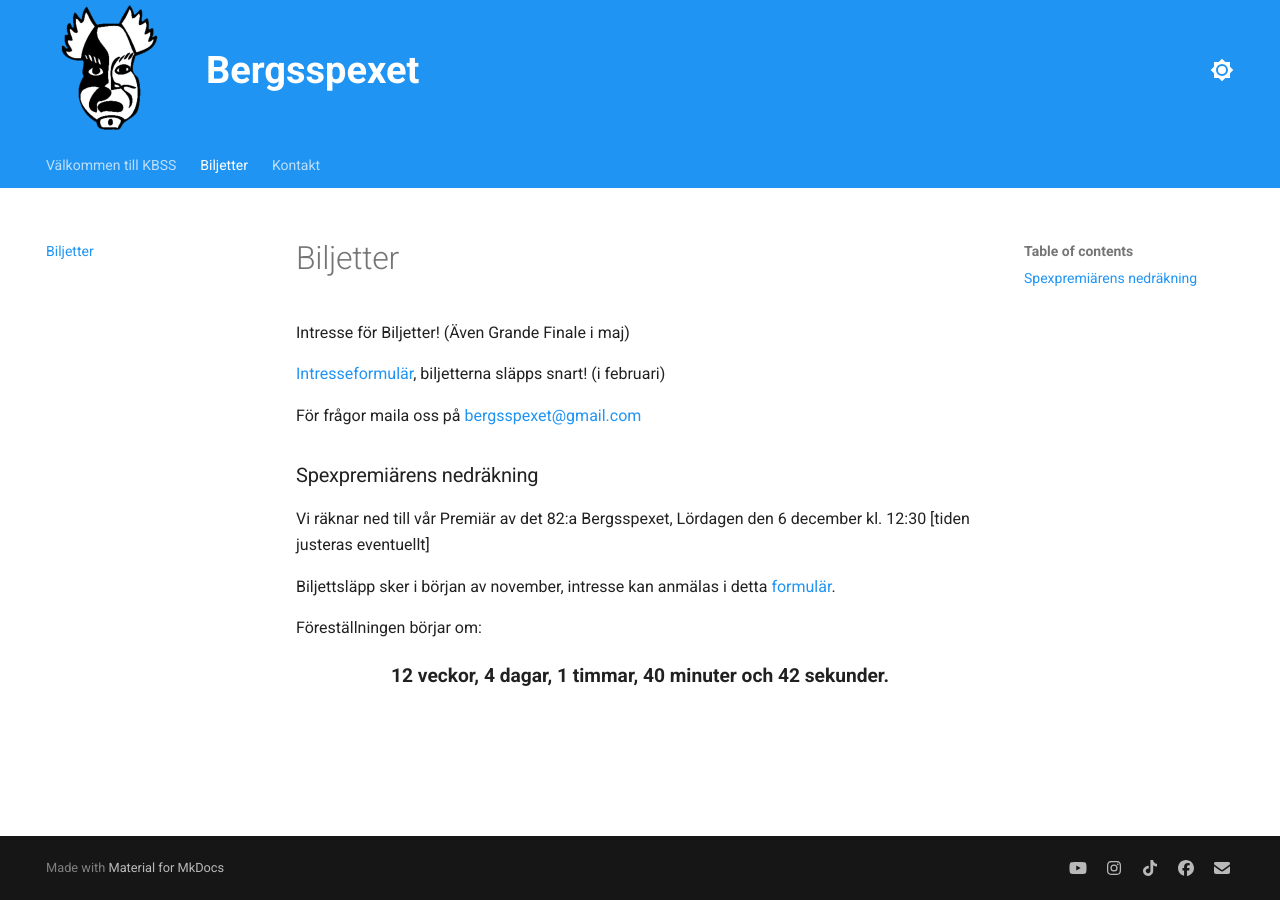
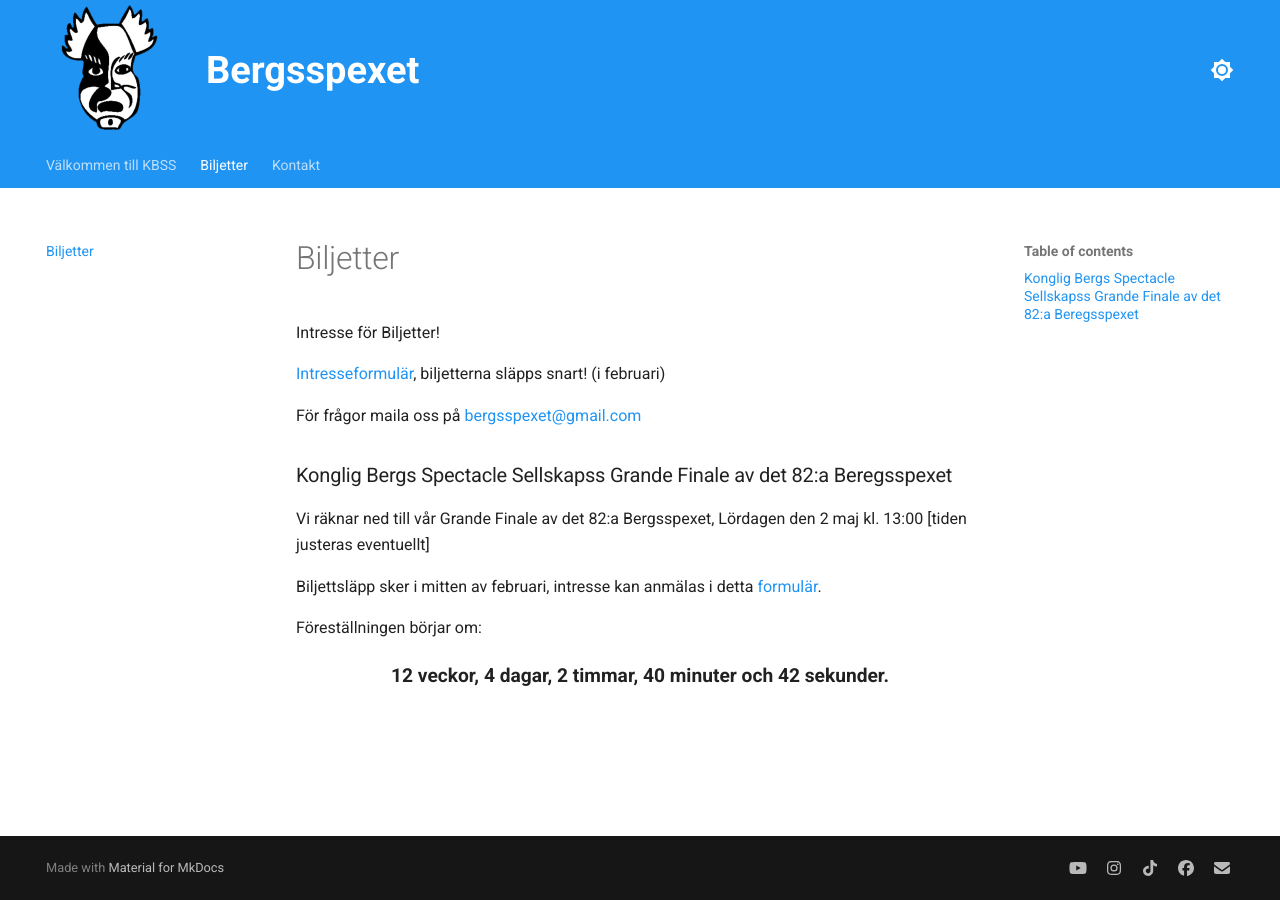
Before and after one commit to Bergsspexet/bergsspexet.github.io, an MkDocs documentation site: the page built from docs/biljetter.md, in a window 1280 px wide. Built offline with MkDocs 1.6.1 and Material for MkDocs 9.7.7, drawn with Linux system fonts in a browser that asks for light colours.

Commit message:
Update event details for Grande Finale

```diff
--- a/docs/biljetter.md
+++ b/docs/biljetter.md
@@ -1,15 +1,15 @@
 # Biljetter
 
-Intresse för Biljetter! (Även Grande Finale i maj)
+Intresse för Biljetter!
 
 [Intresseformulär](https://forms.gle/fQpLMaoBRRdNBK4Q7), biljetterna släpps snart! (i februari)
 
 För frågor maila oss på [bergsspexet@gmail.com](mailto:bergsspexet@gmail.com)
 
-### Spexpremiärens nedräkning
-Vi räknar ned till vår Premiär av det 82:a Bergsspexet, Lördagen den 6 december kl. 12:30 [tiden justeras eventuellt]
+### Konglig Bergs Spectacle Sellskapss Grande Finale av det 82:a Beregsspexet
+Vi räknar ned till vår Grande Finale av det 82:a Bergsspexet, Lördagen den 2 maj kl. 13:00 [tiden justeras eventuellt]
 
-Biljettsläpp sker i början av november, intresse kan anmälas i detta [formulär](https://forms.gle/fQpLMaoBRRdNBK4Q7).
+Biljettsläpp sker i mitten av februari, intresse kan anmälas i detta [formulär](https://forms.gle/fQpLMaoBRRdNBK4Q7).
 
 Föreställningen börjar om:
 
@@ -22,7 +22,7 @@ Föreställningen börjar om:
 </div>
 
 <script>
-  var targetDate = new Date("May 2, 2026 12:00:00").getTime();
+  var targetDate = new Date("May 2, 2026 13:00:00").getTime();
 
   var countdownFunction = setInterval(function() {
     var now = new Date().getTime();
```
